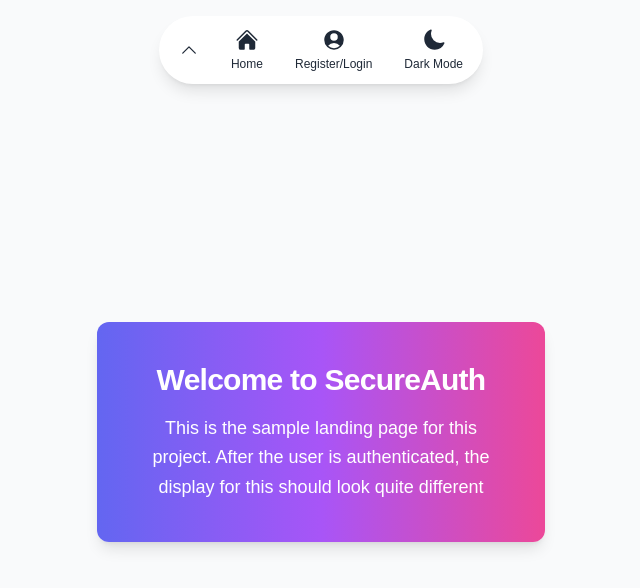
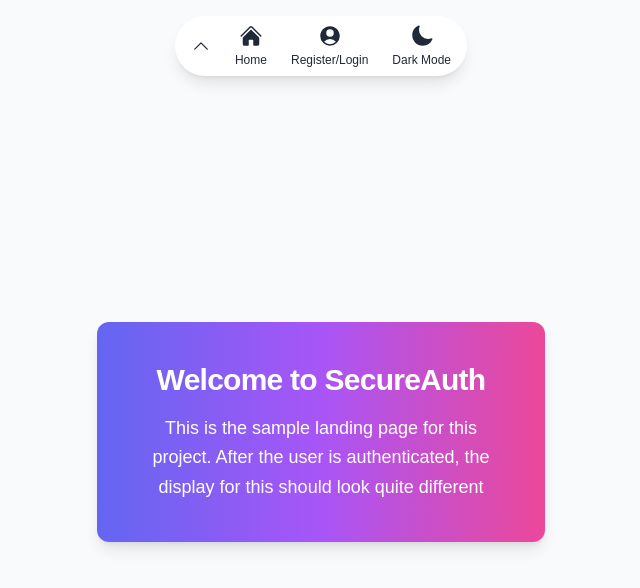
Before and after one commit to WuTangLan1/nextjs_supabase_sampleauth, a Next.js app: page / in a window 1280 px wide. Shown: the top 588 px of the page, without its empty margins (319-959 px from the left). Built offline with nearby package versions, Linux system fonts and the light colour scheme; no server answers.

Commit message:
set reactivity for navbar

```diff
--- a/src/app/page.tsx
+++ b/src/app/page.tsx
@@ -38,8 +38,8 @@ export default function Home() {
       }`}
     >
       <nav
-        className={`fixed top-4 flex items-center justify-center bg-white dark:bg-gray-800 py-3 px-5 rounded-full shadow-lg transition-all duration-300 ease-in-out z-50 ${
-          isExpanded ? "gap-8" : "gap-2"
+         className={`fixed top-4 flex items-center justify-center bg-white dark:bg-gray-800 py-2 px-4 max-w-xs rounded-full shadow-lg transition-all duration-300 ease-in-out z-50 ${
+    isExpanded ? "gap-6" : "gap-2"
         }`}
       >
         <button
```
